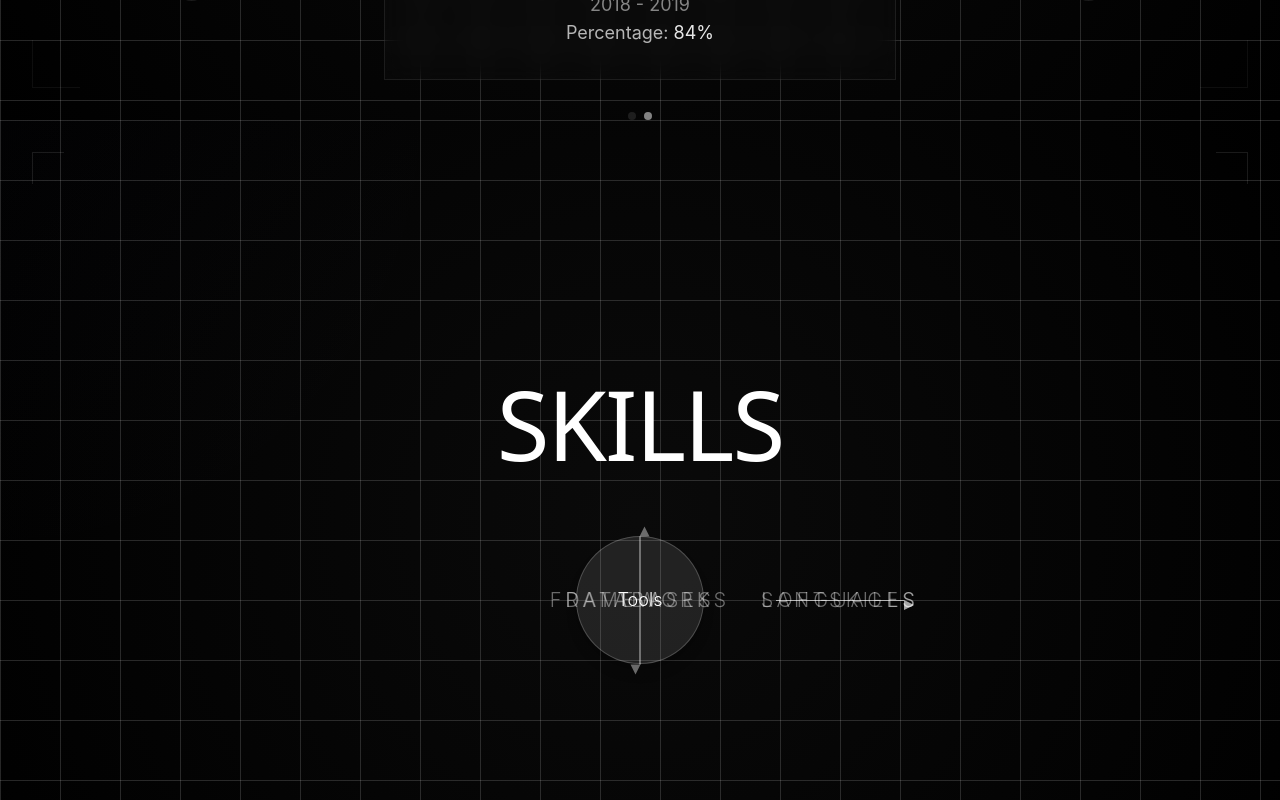
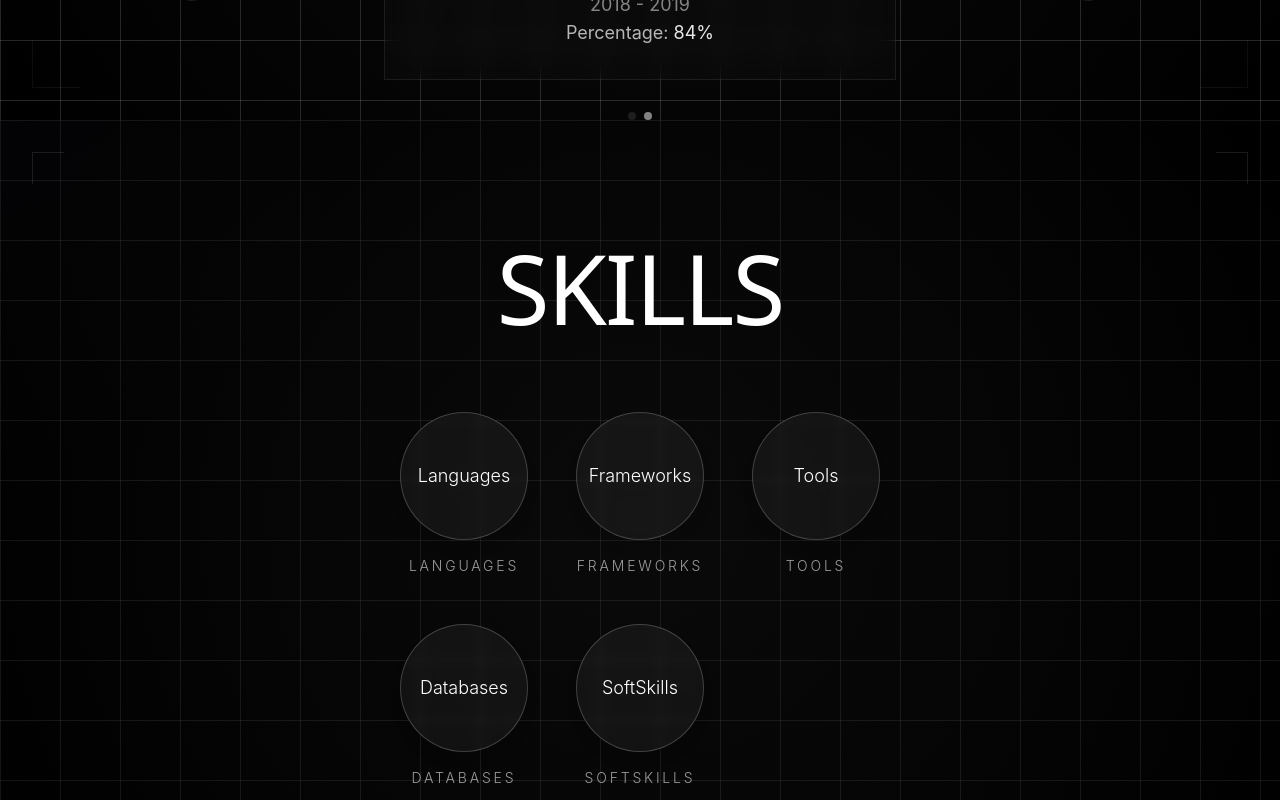
Before and after one commit to Keshav14git/Keshav-Portfolio, a React (Vite) app: page / in a window 1280 px wide. Shown: the part 1480-2280 px from the top of the page. Built offline with nearby package versions, Linux system fonts and the light colour scheme.

Commit message:
refactor Skills component to streamline code, enhance layout, and improve interactivity

```diff
--- a/src/Skills.jsx
+++ b/src/Skills.jsx
@@ -1,8 +1,4 @@
-import React, { useEffect, useRef, useState } from 'react';
-import { gsap } from 'gsap';
-import { ScrollTrigger } from 'gsap/ScrollTrigger';
-
-gsap.registerPlugin(ScrollTrigger);
+import React, { useRef, useState } from 'react';
 
 const Skills = () => {
   const skills = {
@@ -16,40 +12,15 @@ const Skills = () => {
   const [selectedCategory, setSelectedCategory] = useState(null);
   const [mousePosition, setMousePosition] = useState({ x: 0, y: 0 });
   const skillsRef = useRef(null);
-  const gridRef = useRef(null);
-
-  useEffect(() => {
-    gsap.fromTo(
-      '.skill-title',
-      { opacity: 0, y: 20 },
-      {
-        opacity: 1,
-        y: 0,
-        stagger: 0.2,
-        duration: 0.8,
-        ease: 'power2.out',
-        scrollTrigger: { trigger: '#skills', start: 'top 80%' },
-      }
-    );
-
-    gsap.fromTo(
-      '.skill-node',
-      { opacity: 0, scale: 0.5 },
-      {
-        opacity: 1,
-        scale: 1,
-        duration: 1,
-        ease: 'back.out(1.7)',
-        scrollTrigger: { trigger: '#skills', start: 'top 80%' },
-      }
-    );
-  }, []);
 
   const handleMouseMove = (e) => {
+    if (skillsRef.current) {
+      const rect = skillsRef.current.getBoundingClientRect();
       setMousePosition({
-      x: e.clientX,
-      y: e.clientY,
+        x: e.clientX - rect.left,
+        y: e.clientY - rect.top,
       });
+    }
   };
 
   const handleCategoryClick = (category) => {
@@ -68,12 +39,11 @@ const Skills = () => {
     >
       {/* Grid Background */}
       <div
-        ref={gridRef}
         className="absolute inset-0 pointer-events-none z-0"
         style={{
           backgroundImage: `
-            linear-gradient(rgba(255,255,255,0.15) 1px, transparent 1px),
-            linear-gradient(90deg, rgba(255,255,255,0.15) 1px, transparent 1px)
+            linear-gradient(rgba(255,255,255,0.08) 1px, transparent 1px),
+            linear-gradient(90deg, rgba(255,255,255,0.08) 1px, transparent 1px)
           `,
           backgroundSize: '60px 60px',
         }}
@@ -83,14 +53,14 @@ const Skills = () => {
       <div
         className="absolute inset-0 opacity-20 pointer-events-none"
         style={{
-          background: `radial-gradient(800px circle at ${mousePosition.x}px ${mousePosition.y}px, rgba(120, 119, 198, 0.08), transparent 60%)`,
+          background: `radial-gradient(600px circle at ${mousePosition.x}px ${mousePosition.y}px, rgba(120, 119, 198, 0.12), transparent 60%)`,
         }}
       />
 
       {/* Content */}
-      <div className="relative z-10 text-center px-8 max-w-4xl mx-auto">
+      <div className="relative z-10 text-center px-8 max-w-6xl mx-auto">
         <h2
-          className="skill-title text-6xl md:text-8xl font-extralight text-white mb-16 tracking-tight leading-none"
+          className="text-6xl md:text-8xl font-extralight text-white mb-16 tracking-tight leading-none"
           style={{
             fontFamily: 'system-ui, -apple-system, sans-serif',
             letterSpacing: '-0.02em',
@@ -99,83 +69,122 @@ const Skills = () => {
           SKILLS
         </h2>
 
-        {/* Radial Layout or Selected Category Display */}
-        <div className="relative flex items-center justify-center">
-          {selectedCategory ? (
-            // Display only the selected category and its skills
-            <div className="animate-fadeIn text-center">
+        {/* Skills Layout */}
+        <div className="relative flex items-center justify-center min-h-[400px]">
+          {!selectedCategory ? (
+            // Initial State: Show all categories in a grid layout
+            <div className="grid grid-cols-2 md:grid-cols-3 gap-8 md:gap-12">
+              {Object.keys(skills).map((category, index) => (
                 <div
-                className="skill-node cursor-pointer flex items-center justify-center w-32 h-32 rounded-full bg-white/10 border border-white/20 shadow-lg mb-8"
+                  key={category}
+                  className="group cursor-pointer transition-all duration-500 hover:scale-110"
+                  onClick={() => handleCategoryClick(category)}
+                  style={{
+                    animationDelay: `${index * 0.1}s`,
+                  }}
+                >
+                  <div className="relative">
+                    {/* Category Node */}
+                    <div className="flex items-center justify-center w-24 h-24 md:w-32 md:h-32 rounded-full bg-white/5 border border-white/20 shadow-lg backdrop-blur-sm group-hover:bg-white/10 group-hover:border-white/30 transition-all duration-300">
+                      <span className="text-white text-sm md:text-lg font-light text-center px-2">
+                        {category}
+                      </span>
+                    </div>
+
+                    {/* Hover Effect */}
+                    <div className="absolute inset-0 rounded-full bg-gradient-to-r from-blue-500/20 to-purple-500/20 opacity-0 group-hover:opacity-100 transition-opacity duration-300 blur-xl"></div>
+                  </div>
+
+                  {/* Category Label */}
+                  <p className="mt-4 text-xs md:text-sm font-light uppercase tracking-[0.2em] text-white/60 group-hover:text-white/80 transition-colors duration-300">
+                    {category}
+                  </p>
+                </div>
+              ))}
+            </div>
+          ) : (
+            // Selected State: Show selected category with skills and sidebar
+            <div className="w-full flex items-start justify-between gap-8">
+              {/* Sidebar with other categories */}
+              <div className="hidden md:flex flex-col gap-4 w-48">
+                <h3 className="text-lg font-light text-white/40 mb-4 uppercase tracking-wider">
+                  Other Skills
+                </h3>
+                {Object.keys(skills)
+                  .filter(cat => cat !== selectedCategory)
+                  .map((category) => (
+                    <button
+                      key={category}
+                      onClick={() => handleCategoryClick(category)}
+                      className="text-left p-3 rounded-lg bg-white/5 border border-white/10 hover:bg-white/10 hover:border-white/20 transition-all duration-300 text-white/60 hover:text-white/80 text-sm"
+                    >
+                      {category}
+                    </button>
+                  ))}
+              </div>
+
+              {/* Main Selected Category Display */}
+              <div className="flex-1 max-w-2xl">
+                <div className="text-center mb-8">
+                  {/* Selected Category Header */}
+                  <div
+                    className="inline-flex items-center gap-4 cursor-pointer group mb-6"
                     onClick={() => handleCategoryClick(selectedCategory)}
                   >
-                <span className="text-white text-lg font-light">{selectedCategory}</span>
+                    <div className="flex items-center justify-center w-20 h-20 md:w-24 md:h-24 rounded-full bg-white/10 border border-white/30 shadow-xl backdrop-blur-sm group-hover:bg-white/15 transition-all duration-300">
+                      <span className="text-white text-lg md:text-xl font-light">
+                        {selectedCategory.charAt(0)}
+                      </span>
                     </div>
-              <ul className="flex flex-wrap justify-center gap-4">
-                {skills[selectedCategory].map((item) => (
-                  <li
-                    key={item}
-                    className="px-4 py-2 bg-white/5 border border-white/10 rounded-md text-gray-300 text-sm md:text-base"
-                  >
-                    {item}
-                  </li>
-                ))}
-              </ul>
+                    <div className="text-left">
+                      <h3 className="text-2xl md:text-4xl font-light text-white mb-1">
+                        {selectedCategory}
+                      </h3>
+                      <p className="text-sm text-white/60">Click to close</p>
                     </div>
-          ) : (
-            // Display the radial layout with all categories
-            <>
-              {/* Central Node (Tools) */}
-              <div
-                className="skill-node flex items-center justify-center w-32 h-32 rounded-full bg-white/10 border border-white/20 shadow-lg"
-                style={{ position: 'relative' }}
-              >
-                <span className="text-white text-lg font-light">Tools</span>
+                  </div>
                 </div>
 
-              {/* Categories */}
-              {Object.keys(skills).map((category, index) => {
-                if (category === 'Tools') return null;
+                {/* Skills Grid */}
+                <div className="grid grid-cols-2 md:grid-cols-3 gap-3 md:gap-4">
+                  {skills[selectedCategory].map((skill, index) => (
+                    <div
+                      key={skill}
+                      className="px-4 py-3 bg-white/5 border border-white/10 rounded-lg text-gray-300 text-sm md:text-base hover:bg-white/10 hover:border-white/20 transition-all duration-300 backdrop-blur-sm"
+                      style={{
+                        animationDelay: `${index * 0.05}s`,
+                        animation: 'fadeInUp 0.6s ease-out forwards',
+                        opacity: 0,
+                        transform: 'translateY(20px)',
+                      }}
+                    >
+                      {skill}
+                    </div>
+                  ))}
+                </div>
+              </div>
 
-                // Position categories around the central node
-                const angle = (index * 90) * (Math.PI / 180); // 90-degree intervals
-                const radius = 200; // Distance from center
-                const x = radius * Math.cos(angle);
-                const y = radius * Math.sin(angle);
-
-                return (
-                  <div
+              {/* Mobile: Other categories as pills at bottom */}
+              <div className="md:hidden fixed bottom-8 left-1/2 transform -translate-x-1/2 flex gap-2 bg-black/80 backdrop-blur-sm p-3 rounded-full border border-white/10">
+                {Object.keys(skills)
+                  .filter(cat => cat !== selectedCategory)
+                  .slice(0, 3)
+                  .map((category) => (
+                    <button
                       key={category}
-                    className="absolute skill-title cursor-pointer"
-                    style={{
-                      transform: `translate(${x}px, ${y}px)`,
-                      transition: 'all 0.3s ease',
-                    }}
                       onClick={() => handleCategoryClick(category)}
-                  >
-                    <span
-                      className="text-lg md:text-xl font-light uppercase tracking-[0.2em] text-white/40 hover:text-white transition-colors duration-300"
+                      className="px-3 py-1 text-xs bg-white/10 border border-white/20 rounded-full text-white/70 hover:text-white hover:bg-white/20 transition-all duration-300"
                     >
                       {category}
-                    </span>
-                    {/* Arrow pointing to center */}
-                    <div
-                      className="absolute w-32 h-px bg-white/40"
-                      style={{
-                        transform: `rotate(${-index * 90}deg) translateX(-50%)`,
-                        transformOrigin: 'left',
-                        left: '50%',
-                        top: '50%',
-                      }}
-                    >
-                      <div
-                        className="absolute w-0 h-0 border-t-[5px] border-t-transparent border-b-[5px] border-b-transparent border-l-[10px] border-l-white/40"
-                        style={{ left: '100%' }}
-                      />
+                    </button>
+                  ))}
+                {Object.keys(skills).filter(cat => cat !== selectedCategory).length > 3 && (
+                  <div className="px-3 py-1 text-xs text-white/50">
+                    +{Object.keys(skills).filter(cat => cat !== selectedCategory).length - 3}
+                  </div>
+                )}
               </div>
             </div>
-                );
-              })}
-            </>
           )}
         </div>
       </div>
@@ -185,6 +194,16 @@ const Skills = () => {
       <div className="absolute top-8 right-8 w-8 h-8 border-r border-t border-white/10"></div>
       <div className="absolute bottom-8 left-8 w-8 h-8 border-l border-b border-white/10"></div>
       <div className="absolute bottom-8 right-8 w-8 h-8 border-r border-b border-white/10"></div>
+
+      {/* CSS for animations */}
+      <style jsx>{`
+        @keyframes fadeInUp {
+          to {
+            opacity: 1;
+            transform: translateY(0);
+          }
+        }
+      `}</style>
     </section>
   );
 };
```
Lines whose indentation alone changed are shown as unchanged.
